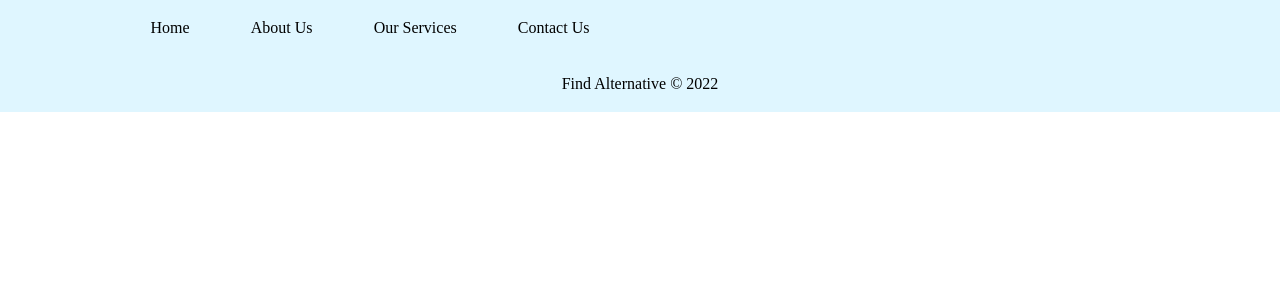
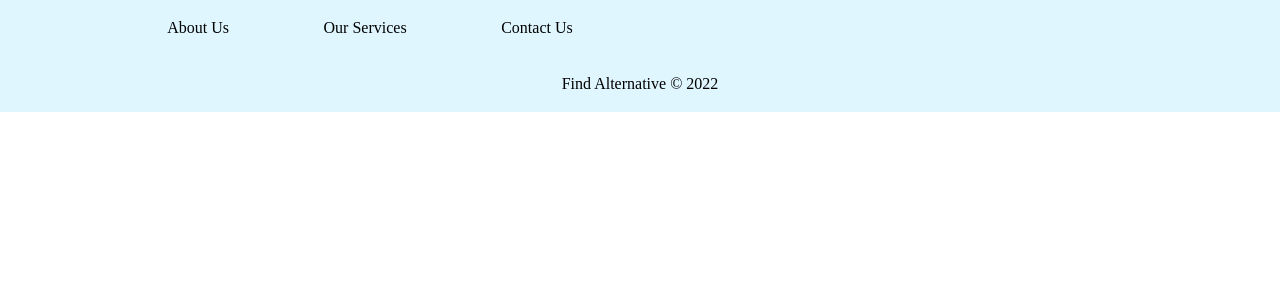
Before and after one commit to fidashn/Find-Alternative, a React (Create React App) app: page /sign-in in a window 1280 px wide. Shown: the top 300 px of the page. Built offline with nearby package versions, Linux system fonts and the light colour scheme; the HTML template or start-up script is replaced by a standard one.

Commit message:
editted hirarchy

```diff
--- a/src/App.js
+++ b/src/App.js
@@ -1,6 +1,5 @@
 import './App.css';
 import Footer from './Components/Footer';
-import Navbar from './Components/Navbar';
 import Home from './Components/Home';
 import SignUp from './Components/SignUp';
 import SignIn from './Components/SignIn';
@@ -12,8 +11,19 @@ import OurServices from './Components/OurServices';
 function App() {
   return (
     <div className="App">
-      <Navbar />
-      <BrowserRouter >
+    <BrowserRouter >
+    <div className='navbar'>
+    <ul className='navbar-items'>
+    <li>About Us</li>
+    <li>Our Services</li>
+    <li>Contact Us</li>
+    </ul>
+    <div className='navbar-btns'>
+    {/* <button className='sign-inup btn'>Sign Up</button>
+    <button className='sign-in btn'>Sign In</button> */}
+    </div>
+    </div>
+
       <Route path="/home" component={Home} />
       <Route exact path="/contactUs" component={ContactUs} />
       <Route exact path="/aboutUs" component={AboutUs} />
--- a/src/Components/Navbar.js
+++ /dev/null
@@ -1,21 +0,0 @@
-import React from 'react';
-import { useHistory } from 'react-router-dom/';
-
-function Navbar() {
-  return (
-    <div className='navbar'>
-    <ul className='navbar-items'>
-    <li onClick={()=> {history.push("/home")}}>Home</li>
-    <li>About Us</li>
-    <li>Our Services</li>
-    <li>Contact Us</li>
-    </ul>
-    <div className='navbar-btns'>
-    {/* <button className='sign-inup btn'>Sign Up</button>
-    <button className='sign-in btn'>Sign In</button> */}
-    </div>
-    </div>
-  )
-}
-
-export default Navbar
```
